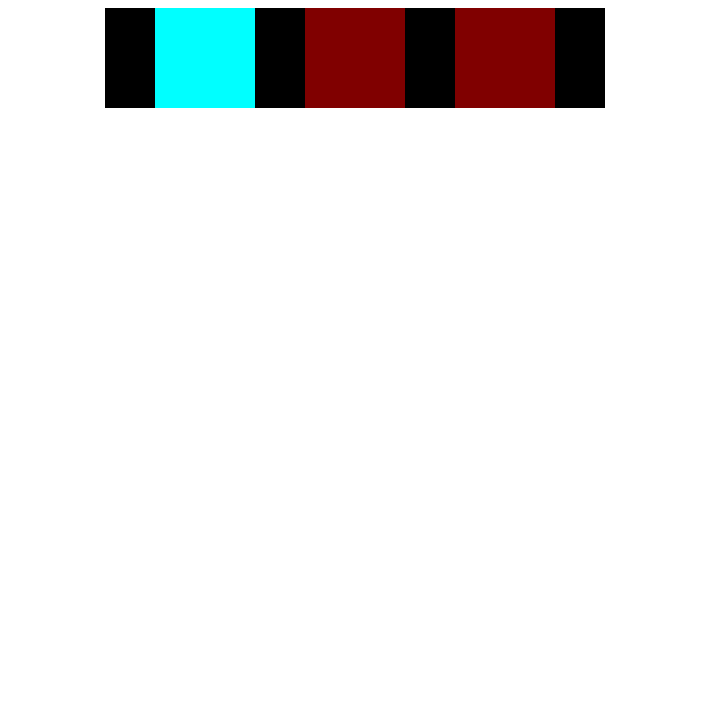
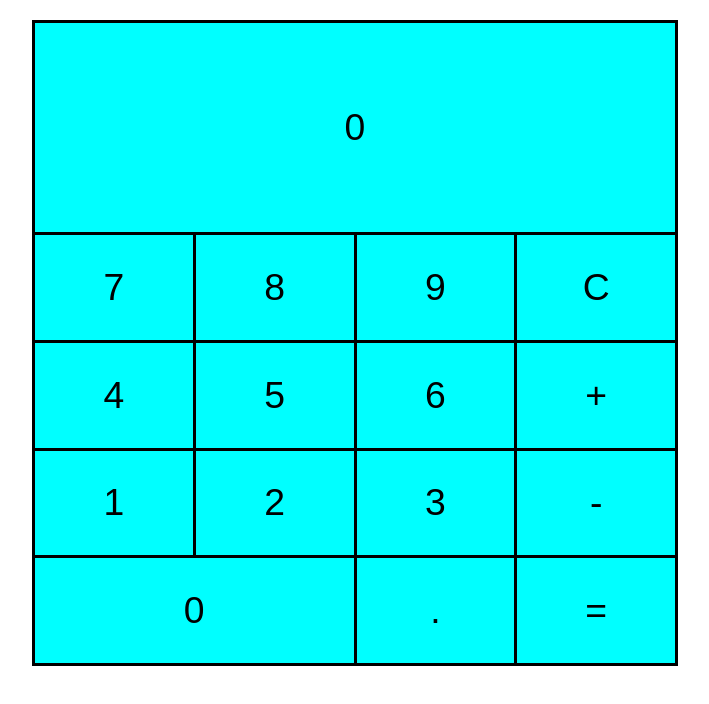
Before and after one commit to Kartlot/aplikacje_internetowe, a plain HTML site: page index.html in a window 1280 px wide. Shown: the whole page, without its empty margins (285-994 px from the left). Drawn offline with Linux system fonts and the light colour scheme.

Commit message:
calculator

```diff
--- a/index.html
+++ b/index.html
@@ -9,9 +9,22 @@
 </head>
 <body>
     <div id="container">
-    <div class="first"></div>
-    <div class="second"></div>
-    <div></div>
+    <div>1</div>
+    <div>2</div>
+    <div>3</div>
+    <div>4</div>
+    <div>5</div>
+    <div>6</div>
+    <div>7</div>
+    <div>8</div>
+    <div>9</div>
+    <div>0</div>
+    <div>C</div>
+    <div>+</div>
+    <div>-</div>
+    <div>0</div>
+    <div>.</div>
+    <div>=</div>
     </div>
 </body>
 </html>
--- a/style.css
+++ b/style.css
@@ -1,22 +1,90 @@
+html,body {
+    height: 100%;
+    margin: 0;
+    padding:0;
+}
+
 #container {
-    width: 500px;
-    background-color: black;
-    margin: 0 auto;
+background-color: black;
+display: grid;
+grid-template-columns: 1fr 1fr 1fr 1fr;
+grid-template-rows: 2fr 1fr 1fr 1fr 1fr;
+width: 50%;
+height:80%;
+margin: 20px auto 0;
+grid-gap: 3px;
+padding: 3px;
+}
+#container div {
+    background-color: aqua;
+    font: normal 28pt sans-serif;
+    line-height: 100%;
     display: flex;
-    justify-content: space-evenly;
+    justify-content: center;
+    align-items: center;
+    user-select: none;
 }
-#container > div {
-    width: 100px;
-    height: 100px;
-    transition: all 0.3s linear;
+#container > div:nth-child(1) {
+    grid-row: 4;
+    grid-column: 1;
 }
-div {
-    background-color: maroon;
+#container > div:nth-child(2) {
+    grid-row: 4;
+    grid-column: 2;
 }
-div.first {
-    background-color: aqua;
+#container > div:nth-child(3) {
+    grid-row: 4;
+    grid-column: 3;
 }
-#container > div.hover {
-    background-color: blue;
-    height: 300px;
+#container > div:nth-child(4) {
+    grid-row: 3;
+    grid-column: 1;
 }
+#container > div:nth-child(5) {
+    grid-row: 3;
+    grid-column: 2;
+}
+#container > div:nth-child(6) {
+    grid-row: 3;
+    grid-column: 3;
+}
+#container > div:nth-child(7) {
+    grid-row: 2;
+    grid-column: 1;
+}
+#container > div:nth-child(8) {
+    grid-row: 2;
+    grid-column: 2;
+}
+#container > div:nth-child(9) {
+    grid-row: 2;
+    grid-column: 3;
+}
+#container > div:nth-child(10) {
+    grid-row: 5;
+    grid-column: 1/3;
+}
+#container > div:nth-child(11) {
+    grid-row: 2;
+    grid-column: 4;
+}
+#container > div:nth-child(12) {
+    grid-row: 3;
+    grid-column: 4;
+}
+#container > div:nth-child(13) {
+    grid-row: 4;
+    grid-column: 4;
+}
+#container > div:nth-child(14) {
+    grid-row: 1;
+    grid-column: 1/5;
+}
+#container > div:nth-child(15) {
+    grid-row: 5;
+    grid-column: 3;
+}
+#container > div:nth-child(16) {
+    grid-row: 5;
+    grid-column: 4;
+}
```
